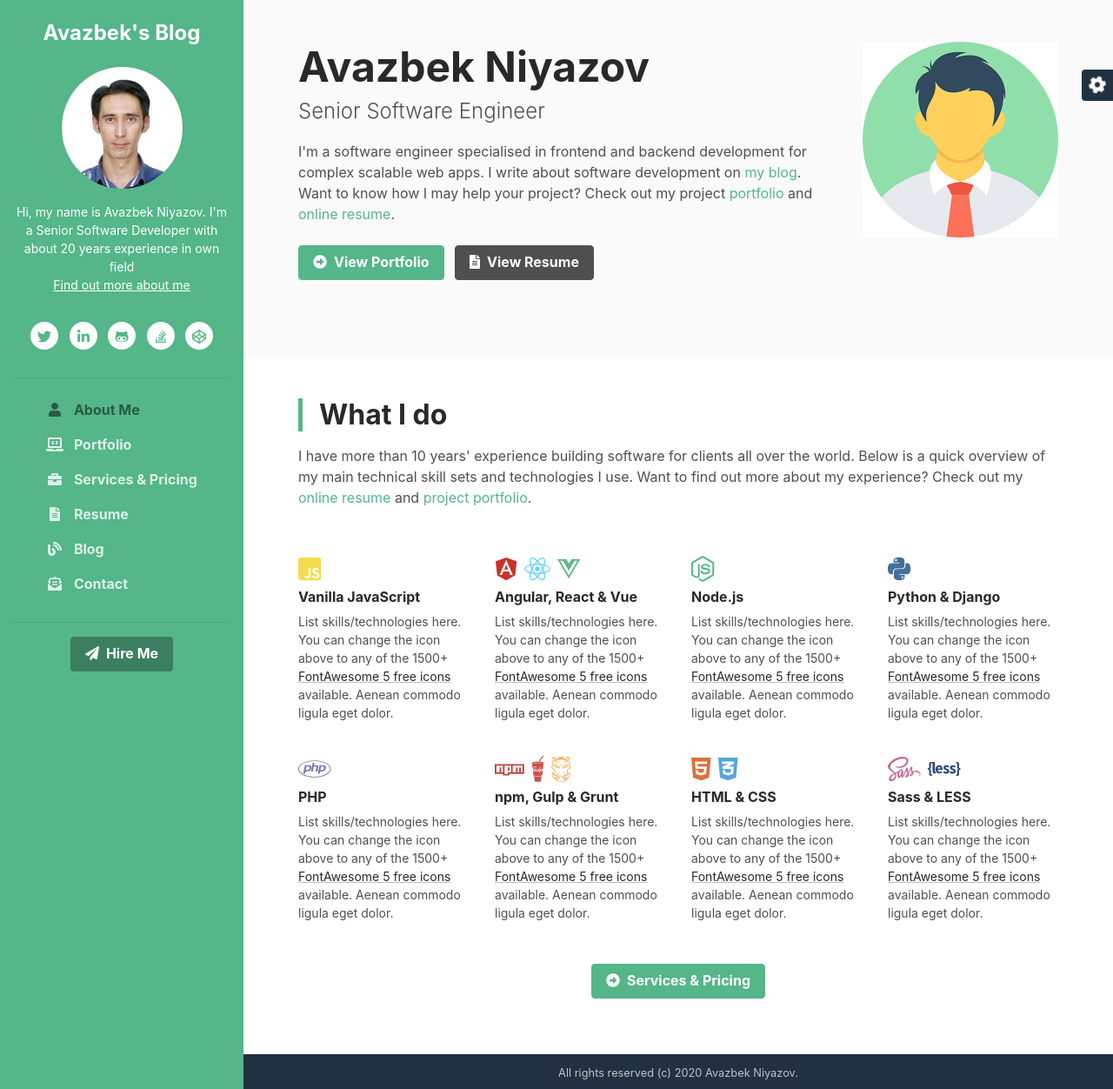
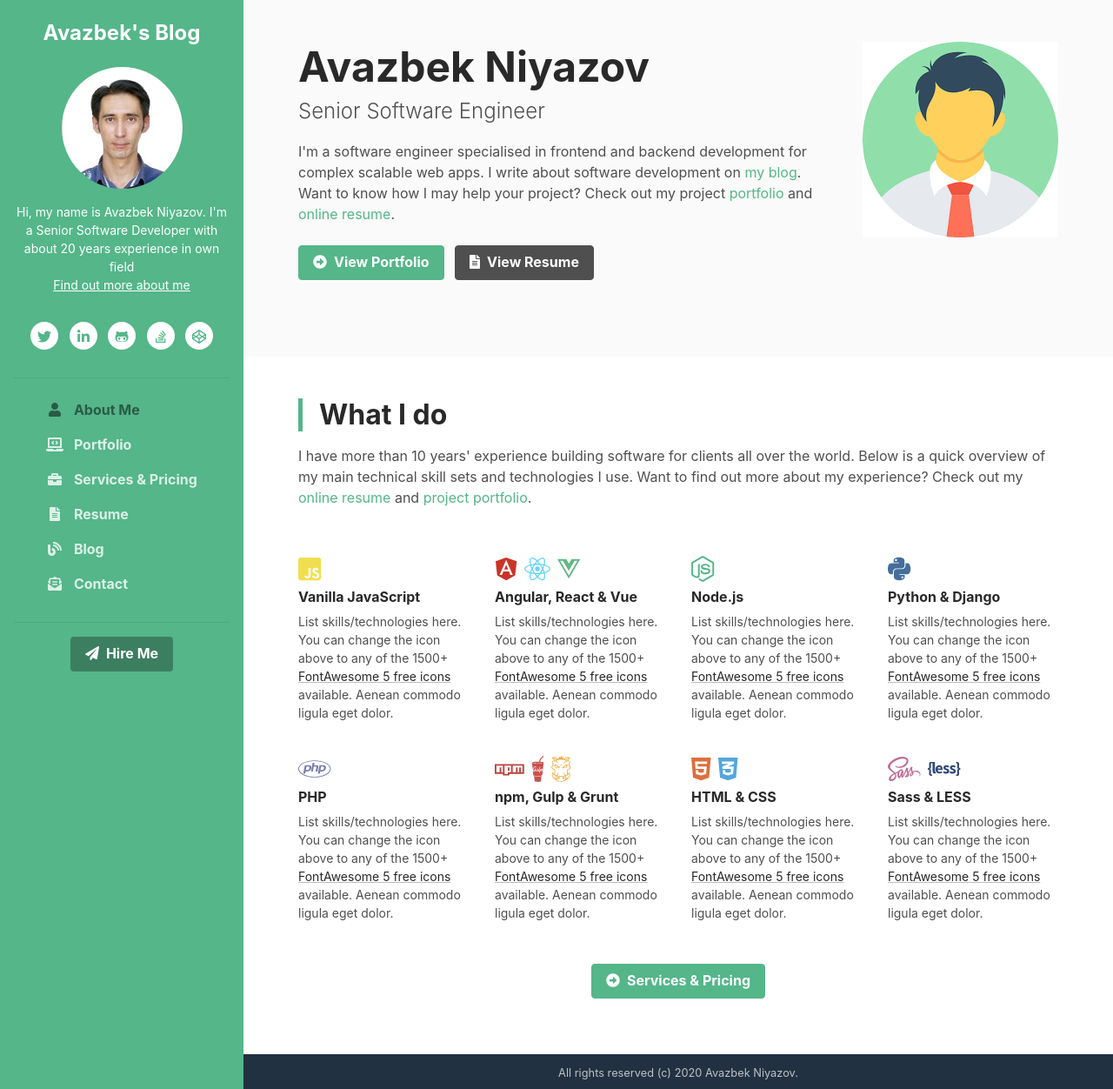
Before and after one commit to avazbe/avazbe.github.io, a Jekyll site: the page built from index.html, in a window 1280 px wide and 1252 px high. Shown: the whole window at 87% size. Built offline with Jekyll 4.4.1, drawn with Linux system fonts in a browser that asks for light colours.

Commit message:
remove config panel

```diff
--- a/_layouts/default.html
+++ b/_layouts/default.html
@@ -29,8 +29,6 @@
         {% include footer.html %}
     </div>
 
-    {% include config_panel.html %}
-
     <!-- Javascript -->
     <script src="assets/plugins/jquery-3.3.1.min.js"></script>
     <script src="assets/plugins/popper.min.js"></script>
```
